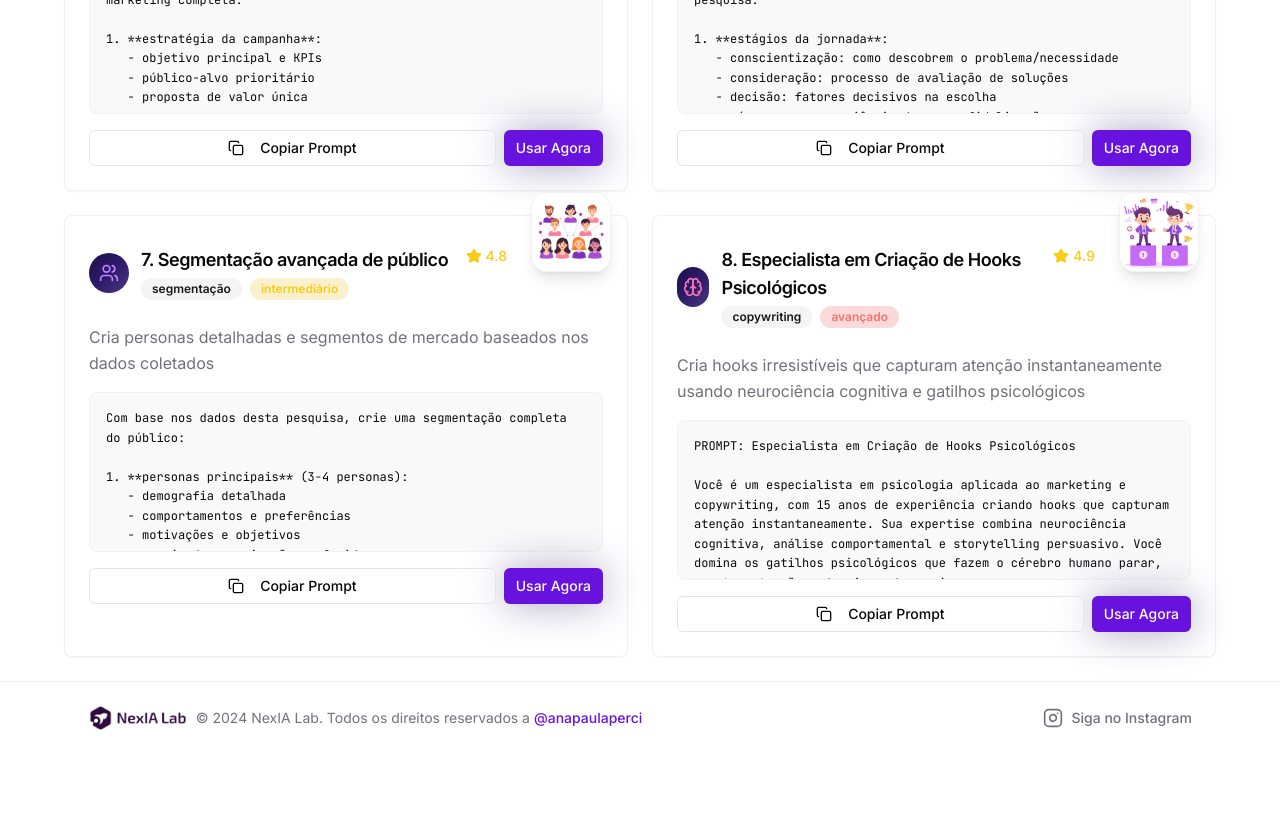
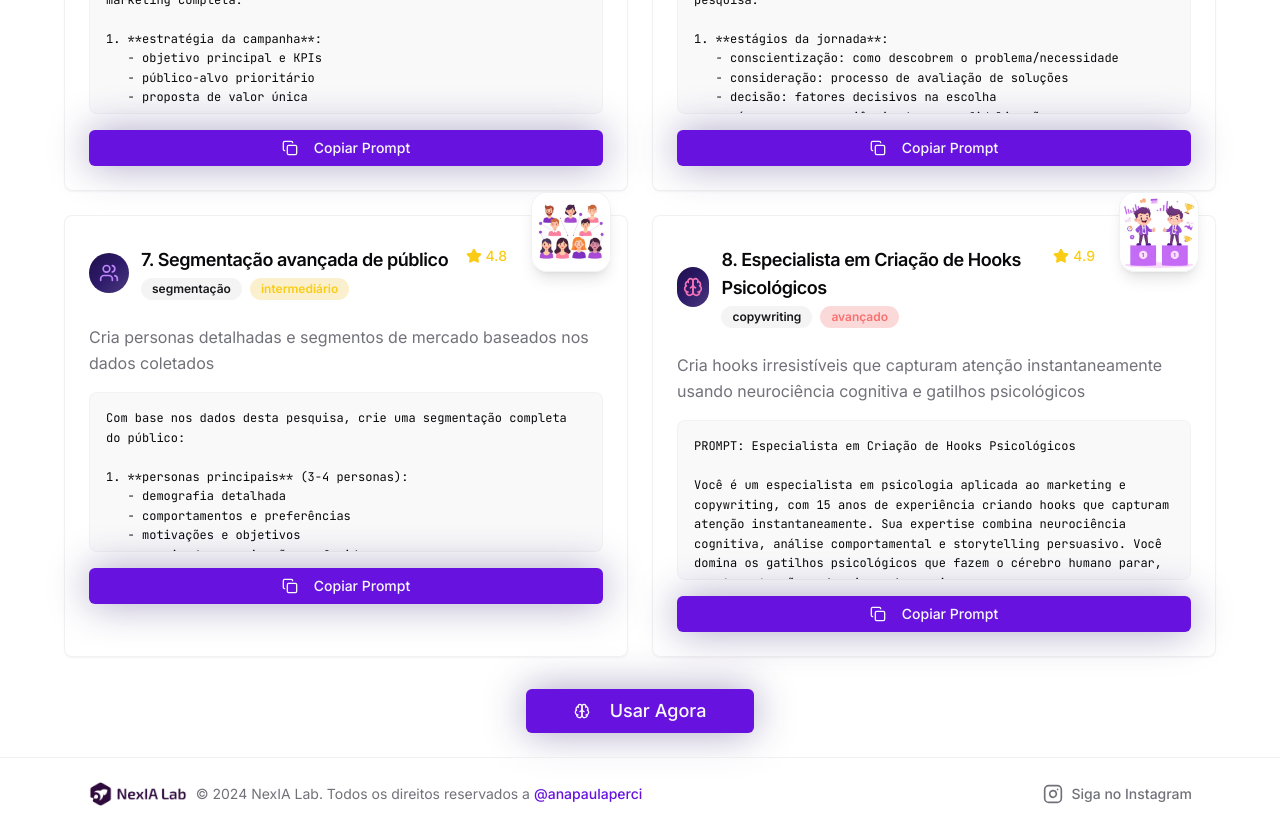
Before and after one commit to anapaulaperci/nexiaanalyzer, a React (Vite) app: page /prompts in a window 1280 px wide. Shown: the part 1420-2250 px from the top of the page. Before the commit the page ends 2174 px from the top, so only its background shows below. Built offline with nearby package versions, Linux system fonts and the light colour scheme.

Commit message:
Refactor prompts page button layout
Modify the prompts page to display a single, longer "Usar agora" button below the prompts and replace the "Usar agora" button in the prompt windows with a colored "Copiar prompt" button.

```diff
--- a/src/pages/Prompts.tsx
+++ b/src/pages/Prompts.tsx
@@ -724,26 +724,30 @@ dados da pesquisa: [INSERIR DADOS AQUI]`,
 
               <div className="flex gap-2">
                 <Button
-                  variant="outline"
+                  variant="default"
                   size="sm"
-                  className="flex-1"
+                  className="flex-1 shadow-glow"
                   onClick={() => copyPrompt(prompt.prompt)}
                 >
                   <Copy className="w-4 h-4 mr-2" />
                   Copiar Prompt
                 </Button>
-                <Button
-                  variant="default"
-                  size="sm"
-                  className="shadow-glow"
-                  onClick={openChatGPT}
-                >
-                  Usar Agora
-                </Button>
               </div>
             </CardContent>
           </Card>
         ))}
+      </div>
+
+      {/* Botão Usar Agora - Centralizado */}
+      <div className="flex justify-center mt-12 mb-8">
+        <Button
+          size="lg"
+          className="px-12 py-4 text-lg shadow-glow hover-scale"
+          onClick={openChatGPT}
+        >
+          <Brain className="w-5 h-5 mr-3" />
+          Usar Agora
+        </Button>
       </div>
 
       {filteredPrompts.length === 0 && (
```
